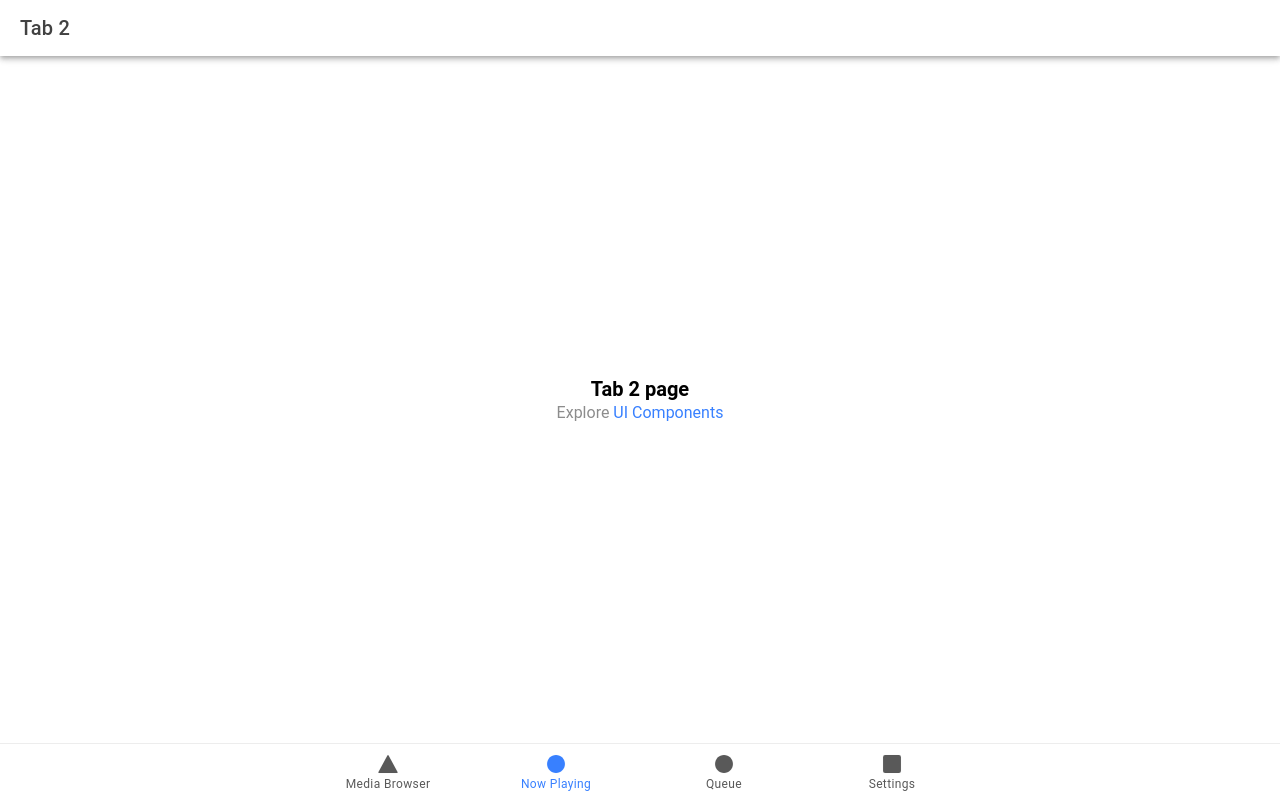
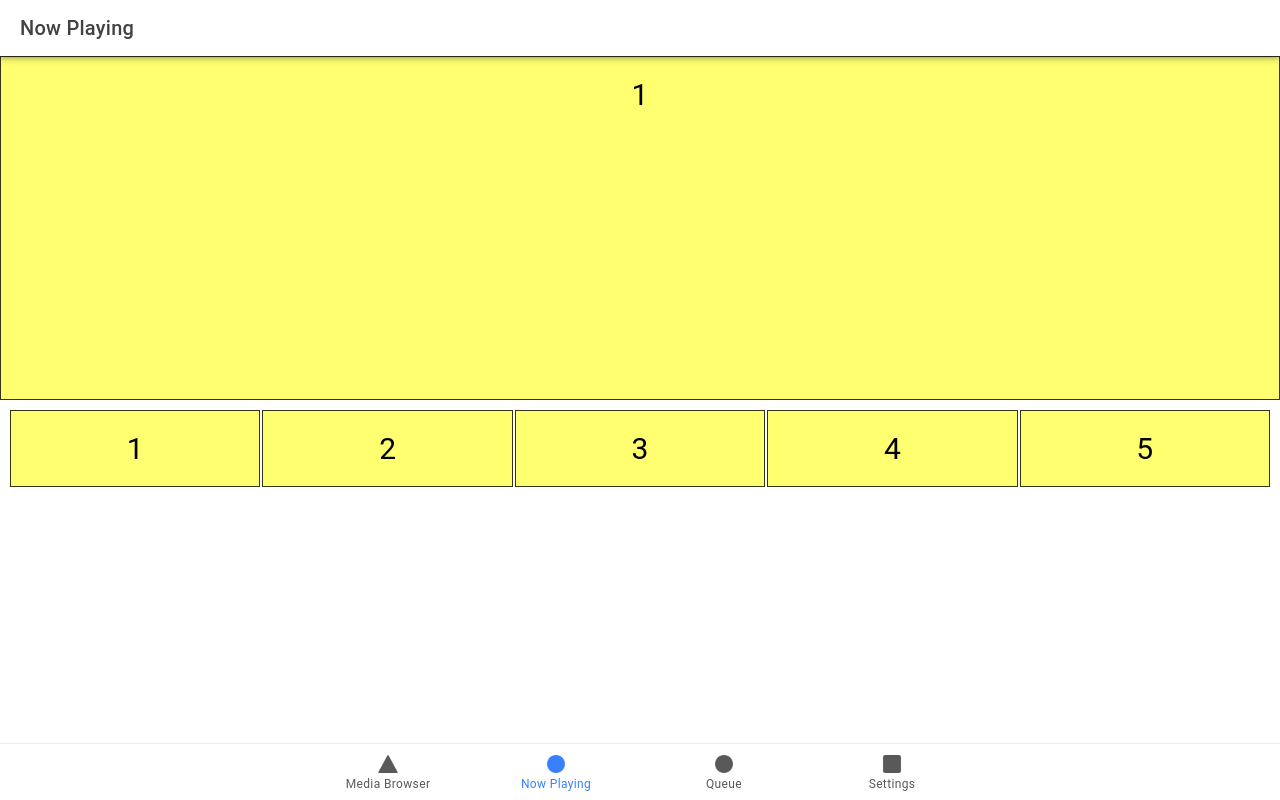
Before and after one commit to brabebhin/Mayazuc-Android, a React (Vite) app in the folder mayazuc/: page /tab2 in a window 1280 px wide. Built offline with nearby package versions, Linux system fonts and the light colour scheme; what @capacitor/core would draw is missing.

Commit message:
fix android auto

```diff
--- a/mayazuc/src/App.tsx
+++ b/mayazuc/src/App.tsx
@@ -13,7 +13,7 @@ import { IonReactRouter } from '@ionic/react-router';
 import { ellipse, square, triangle } from 'ionicons/icons';
 import MediaBrowserPage from './pages/MediaBrowserPage';
 import NowPlayingQueuePage from './pages/NowPlayingQueuePage';
-import Tab2 from './pages/Tab2';
+import NowPlayingPage from './pages/NowPlayingView';
 import Tab3 from './pages/Tab3';
 
 /* Core CSS required for Ionic components to work properly */
@@ -46,7 +46,7 @@ const App: React.FC = () => (
             <MediaBrowserPage />
           </Route>
           <Route exact path="/tab2">
-            <Tab2 />
+            <NowPlayingPage />
           </Route>
           <Route exact path="/nowplayingqueue">
             <NowPlayingQueuePage />
--- /dev/null
+++ b/mayazuc/src/pages/NowPlayingView.css
@@ -0,0 +1,44 @@
+.grid-container {
+    display: grid;
+    gap: 2px;
+    grid-template-columns: auto auto auto;
+    padding: 10px;
+  }
+
+  .grid-item {
+    background-color: rgba(255, 255, 255, 0.8);
+    border: 1px solid rgba(0, 0, 0, 0.8);
+    padding: 20px;
+    font-size: 30px;
+    height: 100%;
+    width: 100%;
+    text-align: center;
+  }
+
+  .grid-container-5 {
+    display: grid;
+    gap: 2px;
+    grid-template-columns: auto auto auto auto auto;
+    padding: 10px;
+  }
+
+  .grid-item {
+    background-color: rgba(255, 255, 77, 0.8);
+    border: 1px solid rgba(0, 0, 0, 0.8);
+    padding: 20px;
+    font-size: 30px;
+    text-align: center;
+    vertical-align: center;
+  }
+
+
+  .main-container {
+    height: 100%;
+    display: flex;
+    flex-direction: column;
+  }
+
+  .half-containers {
+    flex: 1;
+    overflow: auto;
+  }
--- /dev/null
+++ b/mayazuc/src/pages/NowPlayingView.tsx
@@ -0,0 +1,42 @@
+import { IonContent, IonHeader, IonPage, IonTitle, IonToolbar } from '@ionic/react';
+import './NowPlayingView.css';
+
+const NowPlayingPage: React.FC = () => {
+  return (
+    <IonPage>
+      <IonHeader>
+        <IonToolbar>
+          <IonTitle>Now Playing</IonTitle>
+        </IonToolbar>
+      </IonHeader>
+      <IonContent fullscreen>
+        <IonHeader collapse="condense">
+          <IonToolbar>
+            <IonTitle size="large">Tab 2</IonTitle>
+          </IonToolbar>
+        </IonHeader>
+
+        <div className="main-container">
+          <div className="half-containers">
+            <div className="grid-item">1</div>
+          </div>
+          <div className="half-containers">
+
+            <div className="grid-container-5">
+              <div className="grid-item">1</div>
+              <div className="grid-item">2</div>
+              <div className="grid-item">3</div>
+              <div className="grid-item">4</div>
+              <div className="grid-item">5</div>
+            </div>
+          </div>
+        </div>
+
+
+
+      </IonContent>
+    </IonPage>
+  );
+};
+
+export default NowPlayingPage;
--- a/mayazuc/src/pages/Tab2.tsx
+++ /dev/null
@@ -1,25 +0,0 @@
-import { IonContent, IonHeader, IonPage, IonTitle, IonToolbar } from '@ionic/react';
-import ExploreContainer from '../components/ExploreContainer';
-import './Tab2.css';
-
-const Tab2: React.FC = () => {
-  return (
-    <IonPage>
-      <IonHeader>
-        <IonToolbar>
-          <IonTitle>Tab 2</IonTitle>
-        </IonToolbar>
-      </IonHeader>
-      <IonContent fullscreen>
-        <IonHeader collapse="condense">
-          <IonToolbar>
-            <IonTitle size="large">Tab 2</IonTitle>
-          </IonToolbar>
-        </IonHeader>
-        <ExploreContainer name="Tab 2 page" />
-      </IonContent>
-    </IonPage>
-  );
-};
-
-export default Tab2;
```
Also changed, not shown: mayazuc/src/pages/Tab2.css (deleted), 4 other files (tests, documents, lock files or other folders).
